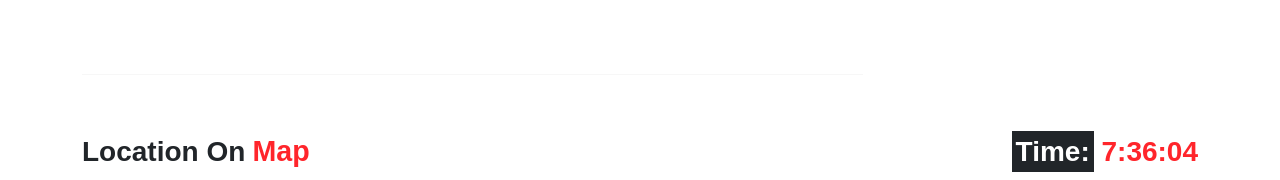
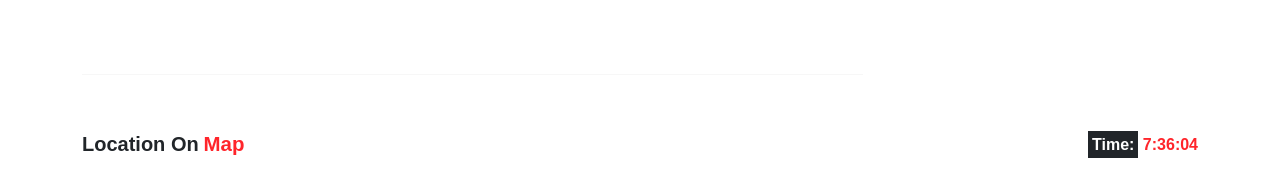
Before and after one commit to ziad-elshihy/StayBnB, a plain HTML site: page index3.html in a window 1280 px wide. Shown: the part 1200-1380 px from the top of the page. Drawn offline with nearby package versions, Linux system fonts and the light colour scheme; grey boxes are pictures that could not be loaded.

Commit message:
sizing time

```diff
--- a/index3.html
+++ b/index3.html
@@ -136,8 +136,8 @@
          <hr>
          <div class="map">
             <div class="locationAndTime mb-4 text-center align-items-center d-flex justify-content-between">
-               <h3 class="fw-bold fs-3 m-0">Location On <span class="animate__animated animate__pulse animate__infinite">Map</span></h3>
-               <h3 id="time" class="fs-3 fw-bolder m-0"></h3>
+               <h3 class="locate fw-bold fs-5 m-0">Location On <span class="animate__animated animate__pulse animate__infinite">Map</span></h3>
+               <h3 id="time" class="fs-6 fw-bold m-0"></h3>
             </div>
             <iframe
                src="https://www.google.com/maps/embed?pb=!1m18!1m12!1m3!1d100940.14245968247!2d-122.43759999999999!3d37.75769999999999!2m3!1f0!2f0!3f0!3m2!1i1024!2i768!4f13.1!3m3!1m2!1s0x80859a6d00690021%3A0x4a501367f076adff!2sSan%20Francisco%2C%20CA%2C%20USA!5e0!3m2!1sen!2seg!4v1682956157142!5m2!1sen!2seg"
```
